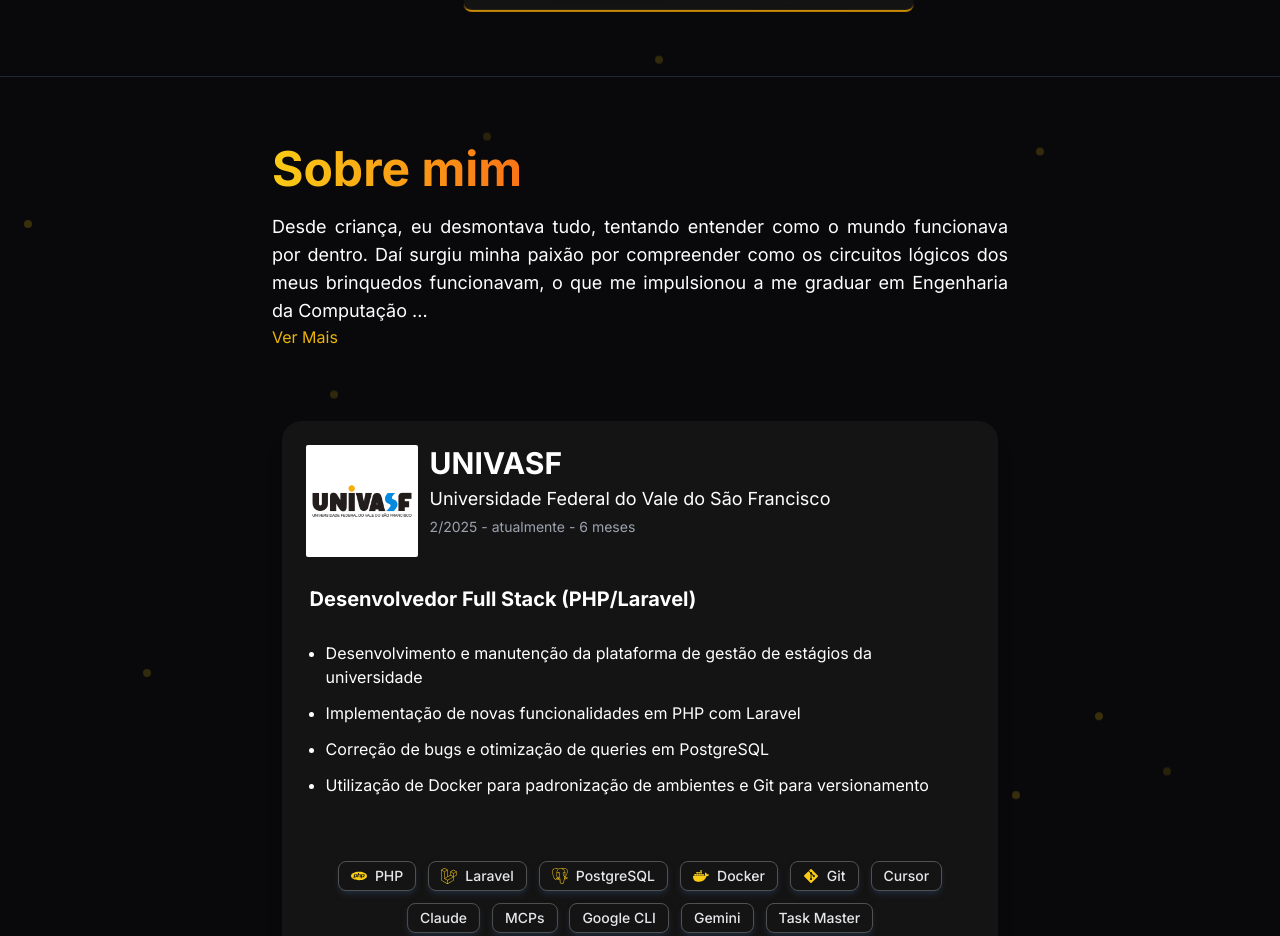
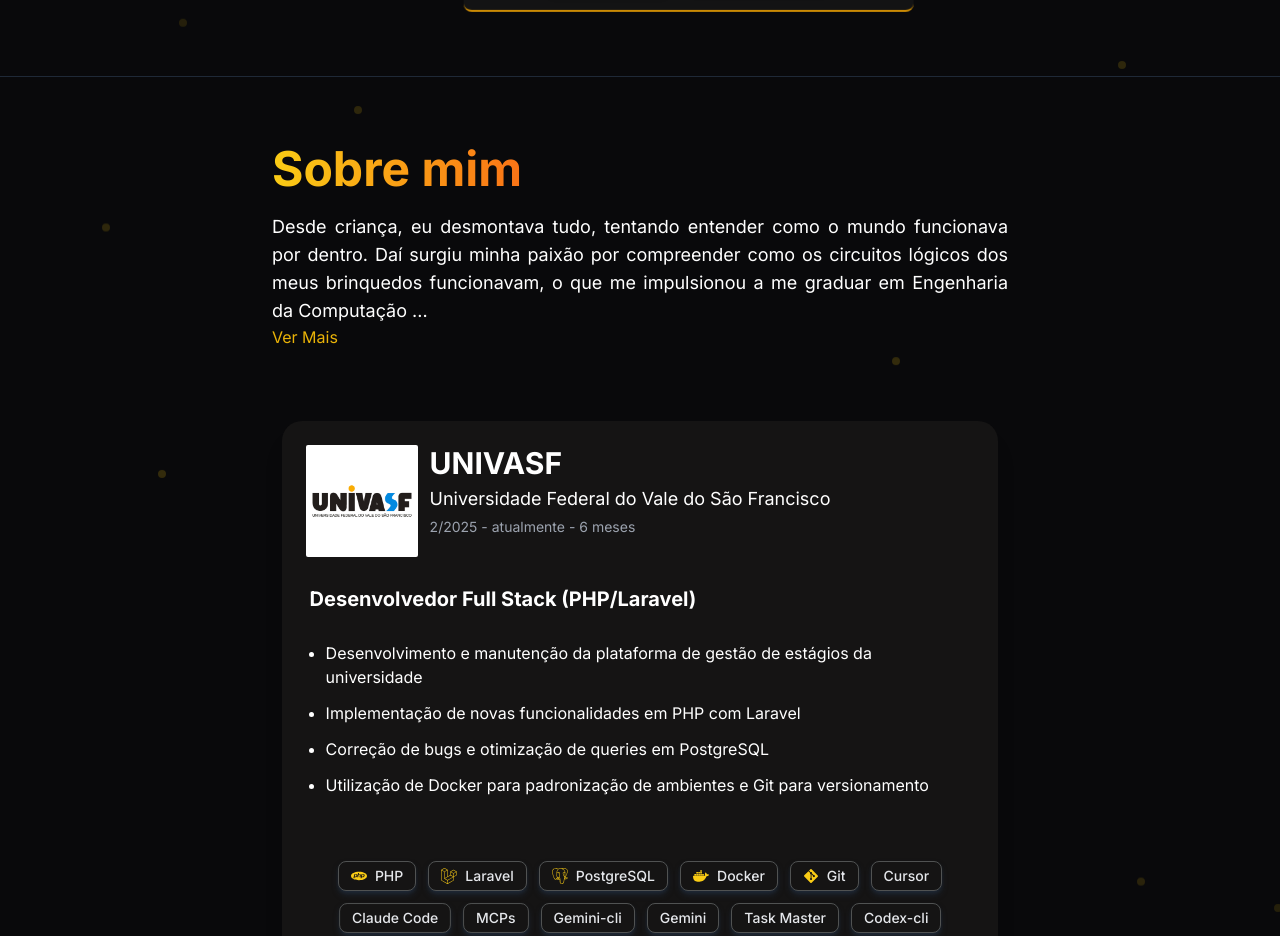
Before and after one commit to aureliodeboa/Portfolio, a Next.js app: page / in a window 1280 px wide. Shown: the part 1860-2796 px from the top of the page. Built offline with nearby package versions, Linux system fonts and the light colour scheme.

Commit message:
feat: atualização das tecnologias utilizadas nas experiências profissionais e refatoração do componente About-me para otimizar a renderização de partículas, garantindo consistência na hidratação

```diff
--- a/src/assets/data/experienceData-en.ts
+++ b/src/assets/data/experienceData-en.ts
@@ -20,7 +20,7 @@ export const experienceData_en: ExperienceCardType[] = [
       "Bug fixes and PostgreSQL query optimization",
       "Use of Docker for environment standardization and Git for versioning"
     ],
-    usedtechnologies: ["PHP", "Laravel", "PostgreSQL", "Docker", "Git", "Cursor", "Claude", "MCPs", "Google CLI", "Gemini", "Task Master"],
+    usedtechnologies: ["PHP", "Laravel", "PostgreSQL", "Docker", "Git", "Cursor", "Claude Code", "MCPs", "Gemini-cli", "Gemini", "Task Master","Codex-cli"],
     dateIn: new Date(2025, 2),
     dateOut: new Date(Date.now()),
   },
@@ -51,8 +51,8 @@ export const experienceData_en: ExperienceCardType[] = [
       "Acting as Scrum Master, organizing sprints and deadlines",
       "Full stack development with React, TypeScript, Django and PostgreSQL"
     ],
-    usedtechnologies: ["React", "TypeScript", "Django", "PostgreSQL", "Scrum", "Git"],
-    dateIn: new Date(2024, 0),
+    usedtechnologies: ["React", "TypeScript", "Django", "PostgreSQL", "Scrum", "Git", "Figma"],
+    dateIn: new Date(2024, 1),
     dateOut: new Date(Date.now()),
   },
   {
--- a/src/assets/data/experienceData-pt.ts
+++ b/src/assets/data/experienceData-pt.ts
@@ -16,7 +16,7 @@ export const experienceData_pt: ExperienceCardType[]= [
 
     titleJob: "Desenvolvedor Full Stack (PHP/Laravel)",
     descriptionJob: ["Desenvolvimento e manutenção da plataforma de gestão de estágios da universidade","Implementação de novas funcionalidades em PHP com Laravel","Correção de bugs e otimização de queries em PostgreSQL","Utilização de Docker para padronização de ambientes e Git para versionamento"],
-    usedtechnologies: ["PHP","Laravel","PostgreSQL","Docker","Git","Cursor","Claude","MCPs","Google CLI","Gemini","Task Master"],
+    usedtechnologies: ["PHP","Laravel","PostgreSQL","Docker","Git","Cursor","Claude Code","MCPs","Gemini-cli","Gemini","Task Master","Codex-cli"],
     dateIn: new Date(2025,2),
     dateOut:  new Date(Date.now()),
 },
@@ -40,8 +40,8 @@ export const experienceData_pt: ExperienceCardType[]= [
 
     titleJob: "Residente – Desenvolvedor Full Stack",
     descriptionJob: ["Desenvolvimento de jogos logísticos interativos para o IFBA","Atuação como Scrum Master, organizando sprints e prazos","Desenvolvimento full stack com React, TypeScript, Django e PostgreSQL"],
-    usedtechnologies: ["React","TypeScript","Django","PostgreSQL","Scrum","Git"],
-    dateIn: new Date(2024,0),
+    usedtechnologies: ["React","TypeScript","Django","PostgreSQL","Scrum","Git","Figma"],
+    dateIn: new Date(2024,1),
     dateOut:  new Date(Date.now()),
 },
 {
--- a/src/components/sections/About-me.tsx
+++ b/src/components/sections/About-me.tsx
@@ -4,6 +4,7 @@ import { experienceData_pt } from "@/assets/data/experienceData-pt";
 import { experienceData_en } from "@/assets/data/experienceData-en";
 import { useState } from "react";
 import { motion, AnimatePresence } from "framer-motion";
+import { useMemo } from "react";
 import ExpandableText from '@/components/ExpandableText';
 
 export const About_me = () => {
@@ -28,27 +29,7 @@ export const About_me = () => {
     return (
         <section id="about-me" className="relative flex bg-[#FFFFFF] text-black dark:bg-[#09090B] dark:text-white flex-col items-center w-full pt-12 h-auto gap-8 justify-around border-t-[1px] border-gray-800 border-solid overflow-hidden">
             {/* Partículas flutuantes */}
-            <div className="absolute inset-0 overflow-hidden pointer-events-none">
-                {[...Array(20)].map((_, i) => (
-                    <motion.div
-                        key={i}
-                        className="absolute w-2 h-2 bg-yellow-400/60 dark:bg-yellow-400/20 rounded-full"
-                        style={{
-                            left: `${Math.random() * 100}%`,
-                            top: `${Math.random() * 100}%`,
-                        }}
-                        animate={{
-                            y: [0, -20, 0],
-                            opacity: [0.6, 1, 0.6],
-                        }}
-                        transition={{
-                            duration: 3 + Math.random() * 2,
-                            repeat: Infinity,
-                            delay: Math.random() * 2,
-                        }}
-                    />
-                ))}
-            </div>
+            <RandomParticles count={20} seed={101} />
 
             {/* Seção de texto sobre mim */}
             <motion.div
@@ -138,3 +119,37 @@ export const About_me = () => {
         </section>
     );
 };
+
+// Componente de partículas determinísticas para evitar mismatch de hidratação
+const RandomParticles = ({ count, seed }: { count: number; seed: number }) => {
+    const particles = useMemo(() => {
+        const createSeededRandom = (s: number) => {
+            let x = s >>> 0;
+            return () => {
+                x = (x * 1664525 + 1013904223) >>> 0;
+                return x / 4294967296;
+            }
+        };
+        const rand = createSeededRandom(seed);
+        return Array.from({ length: count }).map(() => ({
+            left: `${rand() * 100}%`,
+            top: `${rand() * 100}%`,
+            duration: 3 + rand() * 2,
+            delay: rand() * 2
+        }));
+    }, [count, seed]);
+
+    return (
+        <div className="absolute inset-0 overflow-hidden pointer-events-none">
+            {particles.map((p, i) => (
+                <motion.div
+                    key={i}
+                    className="absolute w-2 h-2 bg-yellow-400/60 dark:bg-yellow-400/20 rounded-full"
+                    style={{ left: p.left, top: p.top }}
+                    animate={{ y: [0, -20, 0], opacity: [0.6, 1, 0.6] }}
+                    transition={{ duration: p.duration, repeat: Infinity, delay: p.delay }}
+                />
+            ))}
+        </div>
+    );
+}
--- a/src/components/sections/Projects.tsx
+++ b/src/components/sections/Projects.tsx
@@ -17,7 +17,7 @@ import "swiper/css/pagination";
 import "swiper/css/scrollbar";
 import "swiper/css/effect-coverflow";
 
-import { useEffect, useState } from "react";
+import { useEffect, useMemo, useState } from "react";
 import { useTranslation } from "react-i18next";
 import { motion } from "framer-motion";
 
@@ -46,27 +46,46 @@ export const Projects = () => {
   let currentProjectData;
   t("current-language.locale")=="pt"?currentProjectData=projectData_pt:currentProjectData=projectData_en;
 
+  // RNG determinístico para evitar mismatch de hidratação
+  const createSeededRandom = (seed: number) => {
+    let s = seed >>> 0;
+    return () => {
+      s = (s * 1664525 + 1013904223) >>> 0;
+      return s / 4294967296;
+    }
+  };
+
+  const particles = useMemo(() => {
+    const rand = createSeededRandom(42);
+    const count = 15;
+    return Array.from({ length: count }).map(() => ({
+      left: `${rand() * 100}%`,
+      top: `${rand() * 100}%`,
+      duration: 3 + rand() * 2,
+      delay: rand() * 2
+    }));
+  }, []);
 
   return (
     <section id="projects" className="relative h-auto py-16 flex flex-col items-center bg-[#FFFFFF] text-black dark:bg-[#09090B] dark:text-white w-full overflow-hidden">
       {/* Partículas flutuantes */}
       <div className="absolute inset-0 overflow-hidden pointer-events-none">
-        {[...Array(15)].map((_, i) => (
+        {particles.map((p, i) => (
           <motion.div
             key={i}
             className="absolute w-2 h-2 bg-yellow-400/60 dark:bg-yellow-400/20 rounded-full"
             style={{
-              left: `${Math.random() * 100}%`,
-              top: `${Math.random() * 100}%`,
+              left: p.left,
+              top: p.top,
             }}
             animate={{
               y: [0, -20, 0],
               opacity: [0.6, 1, 0.6],
             }}
             transition={{
-              duration: 3 + Math.random() * 2,
+              duration: p.duration,
               repeat: Infinity,
-              delay: Math.random() * 2,
+              delay: p.delay,
             }}
           />
         ))}
```
